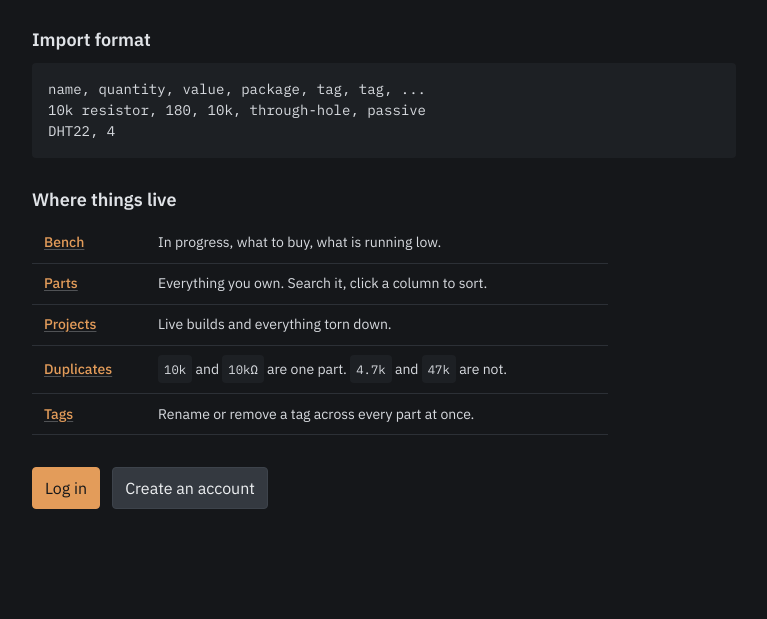
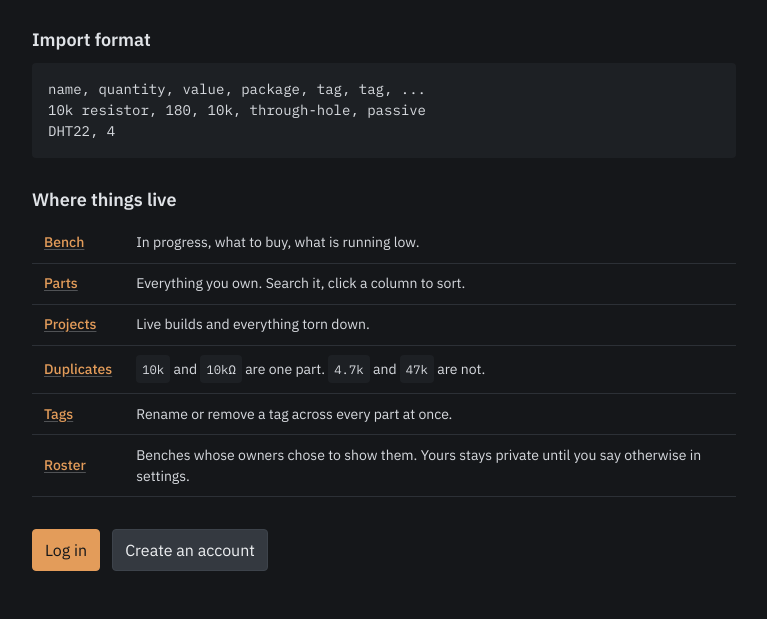
Before and after one commit to DagaVedant/Inventory-Management-System, a Django app: page /guide/ in a window 1280 px wide. Shown: the part 621-1240 px from the top of the page, without its empty margins (56-823 px from the left). Before the commit the page ends 1130 px from the top, so only its background shows below. Run offline with Django 5.2, Linux system fonts and the light colour scheme.

Commit message:
mention the roster in the guide and readme

```diff
--- a/core/templates/core/guide.html
+++ b/core/templates/core/guide.html
@@ -88,6 +88,11 @@ DHT22, 4</code></pre>
       <th scope="row"><a href="{% url 'tag_index' %}">Tags</a></th>
       <td>Rename or remove a tag across every part at once.</td>
     </tr>
+    <tr>
+      <th scope="row"><a href="{% url 'roster' %}">Roster</a></th>
+      <td>Benches whose owners chose to show them. Yours stays private
+          until you say otherwise in settings.</td>
+    </tr>
   </tbody>
 </table>
 </figure>
```
Also changed, not shown: README.md.
